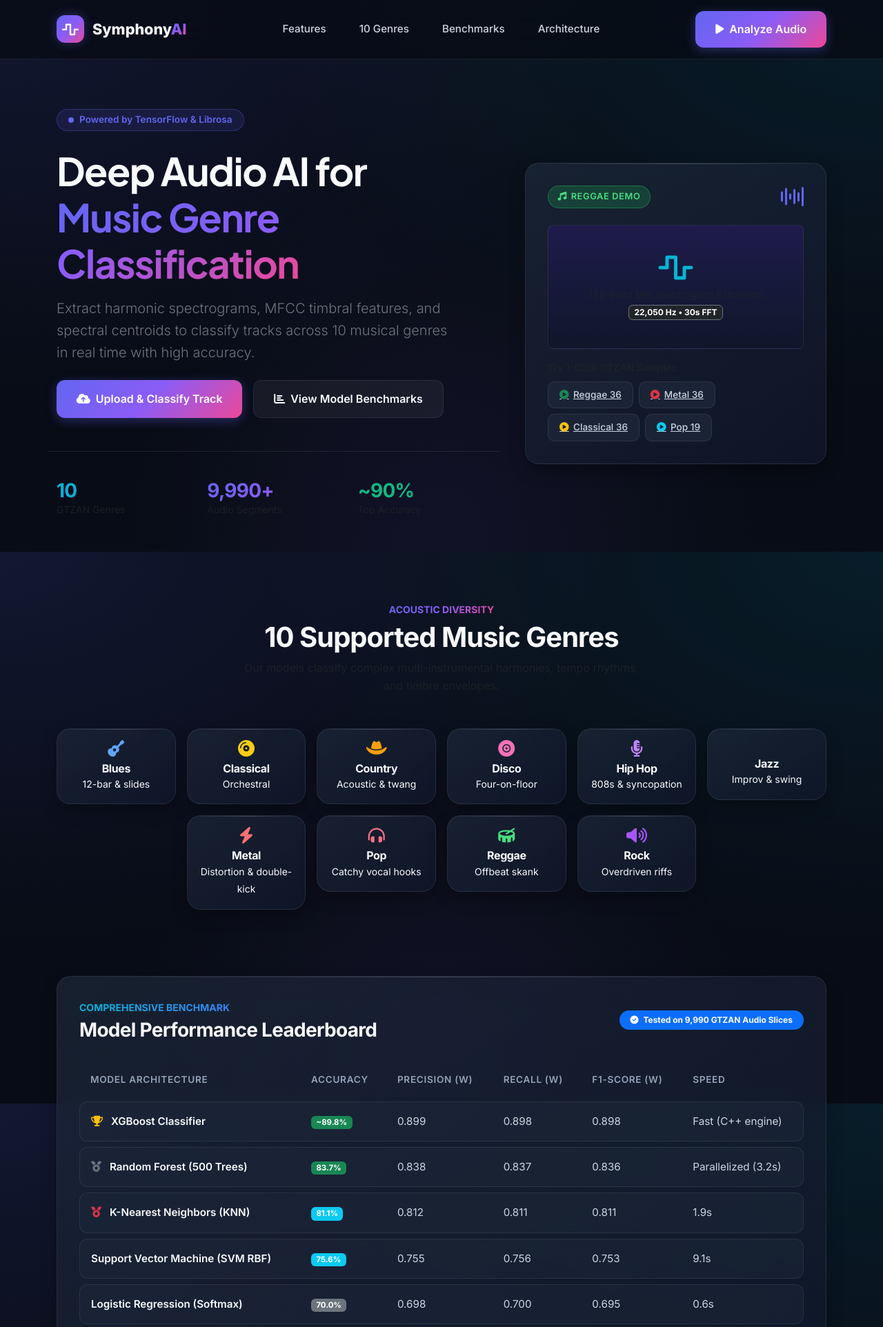
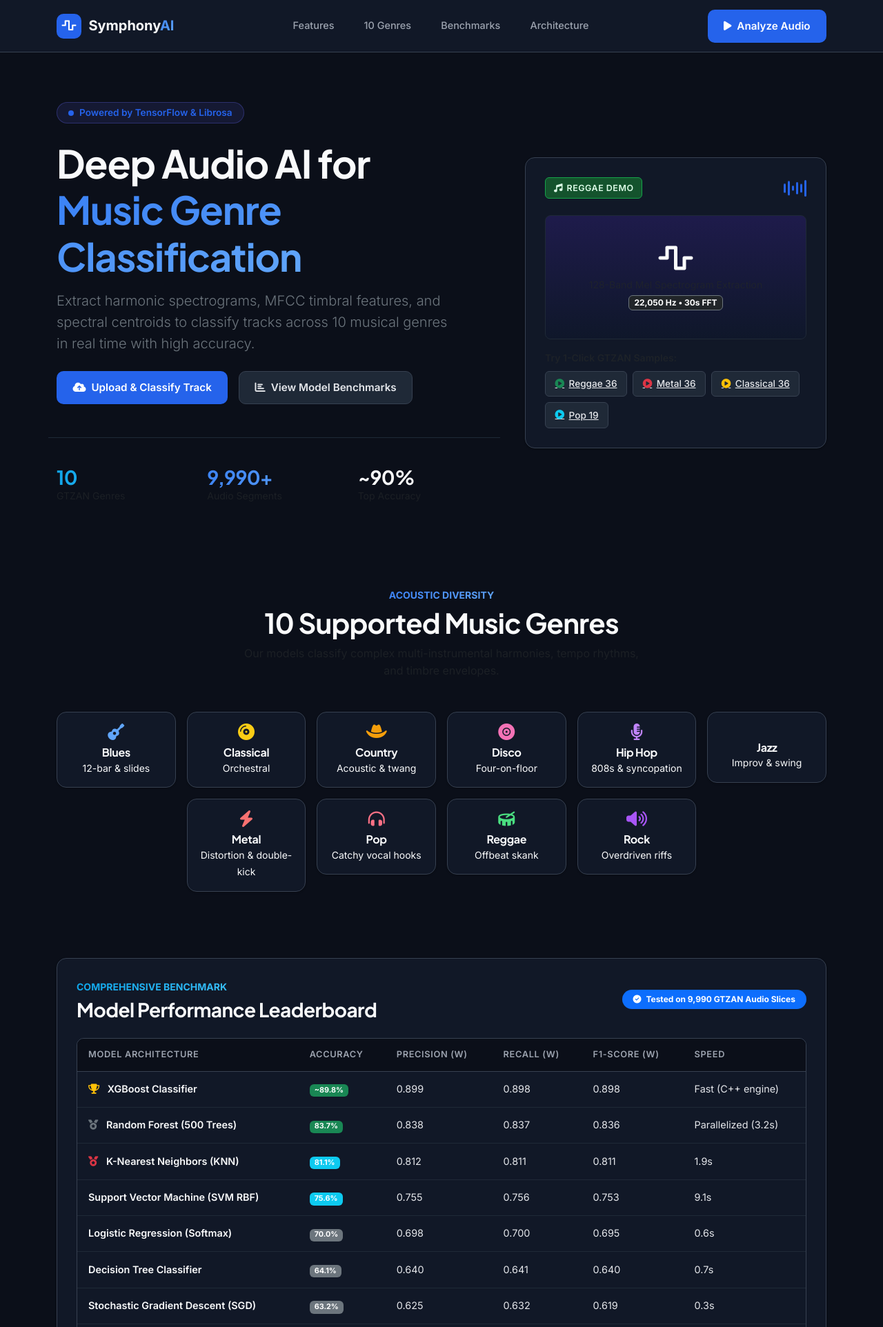
Before and after one commit to tejovanth17/music_genre_classification, a Flask app: page / in a window 1280 px wide. Shown: the top 1924 px of the page at 69% size. Run offline with Flask 3, Linux system fonts and the light colour scheme; parts of the project's set-up code (start-up, migrations or seed data) failed here and were passed over.

Commit message:
Refactor CSS to enterprise production design system with solid slate/blue palette

```diff
--- a/static/css/style.css
+++ b/static/css/style.css
@@ -1,211 +1,224 @@
 /* ==========================================================================
-   AI MUSIC GENRE CLASSIFIER - PREMIUM DESIGN SYSTEM
-   Theme: Obsidian Glassmorphism with Cyberpunk Glow Accents
+   SYMPHONY AI - PRODUCTION ENTERPRISE DESIGN SYSTEM
+   Professional Solid Dark Palette (Slate / Royal Blue / Semantic Tokens)
    ========================================================================== */
 
 :root {
-    /* Color Palette */
-    --bg-base: #080C16;
-    --bg-surface-1: rgba(15, 23, 42, 0.75);
-    --bg-surface-2: rgba(30, 41, 59, 0.65);
-    --bg-surface-card: rgba(23, 32, 54, 0.8);
-    --bg-glass-input: rgba(15, 23, 42, 0.6);
+    /* Base Solid Surfaces */
+    --bg-base: #0B0F19;
+    --bg-surface: #111827;
+    --bg-surface-elevated: #1F2937;
+    --bg-surface-hover: #374151;
+    --bg-input: #111827;
 
-    /* Neon & Accent Tokens */
-    --primary: #6366F1;
-    --primary-hover: #4F46E5;
-    --primary-glow: rgba(99, 102, 241, 0.35);
+    /* Core Brand Tokens */
+    --primary: #2563EB;
+    --primary-hover: #1D4ED8;
+    --primary-active: #1E40AF;
+    --primary-light: rgba(37, 99, 235, 0.15);
 
-    --accent-cyan: #06B6D4;
-    --accent-cyan-glow: rgba(6, 182, 212, 0.3);
-    --accent-violet: #8B5CF6;
-    --accent-emerald: #10B981;
-    --accent-amber: #F59E0B;
-    --accent-rose: #F43F5E;
+    /* Semantic Production Colors */
+    --success: #10B981;
+    --success-bg: rgba(16, 185, 129, 0.12);
+    --success-border: #059669;
 
-    /* Gradients */
-    --grad-primary: linear-gradient(135deg, #6366F1 0%, #8B5CF6 50%, #EC4899 100%);
-    --grad-cyan: linear-gradient(135deg, #06B6D4 0%, #3B82F6 100%);
-    --grad-card: linear-gradient(145deg, rgba(30, 41, 59, 0.7) 0%, rgba(15, 23, 42, 0.85) 100%);
-    --grad-glow: radial-gradient(circle at 50% 0%, rgba(99, 102, 241, 0.15), transparent 70%);
+    --warning: #F59E0B;
+    --warning-bg: rgba(245, 158, 11, 0.12);
+    --warning-border: #D97706;
 
-    /* Text Hierarchy */
-    --text-primary: #F8FAFC;
-    --text-secondary: #CBD5E1;
-    --text-muted: #94A3B8;
-    --text-dim: #64748B;
+    --danger: #EF4444;
+    --danger-bg: rgba(239, 68, 68, 0.12);
+    --danger-border: #DC2626;
 
-    /* Borders & Outlines */
-    --border-subtle: rgba(255, 255, 255, 0.08);
-    --border-bright: rgba(255, 255, 255, 0.18);
-    --border-accent: rgba(99, 102, 241, 0.5);
+    --info: #0EA5E9;
+    --info-bg: rgba(14, 165, 233, 0.12);
+    --info-border: #0284C7;
+
+    --indigo: #6366F1;
+    --violet: #8B5CF6;
+
+    /* Typography & Neutral Scale */
+    --text-primary: #F9FAFB;
+    --text-secondary: #E5E7EB;
+    --text-muted: #9CA3AF;
+    --text-dim: #6B7280;
+
+    /* Borders & Dividers */
+    --border-subtle: #1F2937;
+    --border-default: #374151;
+    --border-highlight: #4B5563;
+    --border-focus: #3B82F6;
 
     /* Shadows */
-    --shadow-sm: 0 4px 6px -1px rgba(0, 0, 0, 0.2);
-    --shadow-md: 0 10px 25px -3px rgba(0, 0, 0, 0.35);
-    --shadow-glow: 0 0 30px var(--primary-glow);
-    --shadow-cyan-glow: 0 0 25px var(--accent-cyan-glow);
+    --shadow-xs: 0 1px 2px 0 rgba(0, 0, 0, 0.05);
+    --shadow-sm: 0 1px 3px 0 rgba(0, 0, 0, 0.2), 0 1px 2px -1px rgba(0, 0, 0, 0.2);
+    --shadow-md: 0 4px 6px -1px rgba(0, 0, 0, 0.3), 0 2px 4px -2px rgba(0, 0, 0, 0.3);
+    --shadow-lg: 0 10px 15px -3px rgba(0, 0, 0, 0.4), 0 4px 6px -4px rgba(0, 0, 0, 0.4);
 
-    /* Transitions */
-    --transition-fast: 0.2s cubic-bezier(0.4, 0, 0.2, 1);
-    --transition-smooth: 0.35s cubic-bezier(0.16, 1, 0.3, 1);
+    /* Layout Constants */
+    --radius-sm: 6px;
+    --radius-md: 10px;
+    --radius-lg: 14px;
+    --radius-xl: 18px;
+    --transition: 0.18s ease-in-out;
 }
 
-/* Global Reset & Base */
+/* Base Reset & Setup */
 *, *::before, *::after {
     box-sizing: border-box;
     margin: 0;
     padding: 0;
 }
 
+html {
+    scroll-behavior: smooth;
+}
+
 body {
-    font-family: 'Inter', system-ui, -apple-system, sans-serif;
+    font-family: 'Inter', -apple-system, BlinkMacSystemFont, 'Segoe UI', Roboto, sans-serif;
     background-color: var(--bg-base);
     color: var(--text-primary);
-    line-height: 1.6;
+    line-height: 1.55;
     min-height: 100vh;
     overflow-x: hidden;
-    background-image:
-        radial-gradient(at 0% 0%, rgba(99, 102, 241, 0.12) 0px, transparent 50%),
-        radial-gradient(at 100% 0%, rgba(6, 182, 212, 0.1) 0px, transparent 50%),
-        radial-gradient(at 50% 100%, rgba(139, 92, 246, 0.08) 0px, transparent 50%);
-    background-attachment: fixed;
+    -webkit-font-smoothing: antialiased;
+    -moz-osx-font-smoothing: grayscale;
 }
 
-/* Typography */
+/* Typography Hierarchy */
 h1, h2, h3, h4, h5, h6 {
+    font-family: 'Plus Jakarta Sans', 'Inter', sans-serif;
     font-weight: 700;
-    letter-spacing: -0.025em;
     color: var(--text-primary);
+    letter-spacing: -0.02em;
+}
+
+p {
+    color: var(--text-muted);
 }
 
 .text-gradient {
-    background: var(--grad-primary);
+    color: var(--primary);
+    background: linear-gradient(135deg, #3B82F6 0%, #60A5FA 100%);
     -webkit-background-clip: text;
     -webkit-text-fill-color: transparent;
 }
 
 .text-cyan-gradient {
-    background: var(--grad-cyan);
+    color: var(--info);
+    background: linear-gradient(135deg, #0EA5E9 0%, #38BDF8 100%);
     -webkit-background-clip: text;
     -webkit-text-fill-color: transparent;
 }
 
-/* Glassmorphism Navigation Bar */
+/* Navigation Bar */
 .navbar-custom {
-    background: rgba(8, 12, 22, 0.8);
-    backdrop-filter: blur(20px);
-    -webkit-backdrop-filter: blur(20px);
-    border-bottom: 1px solid var(--border-subtle);
-    padding: 1rem 0;
+    background-color: var(--bg-surface);
+    border-bottom: 1px solid var(--border-default);
+    padding: 0.85rem 0;
     position: sticky;
     top: 0;
     z-index: 1000;
-    transition: var(--transition-fast);
 }
 
 .navbar-brand {
     display: flex;
     align-items: center;
-    gap: 0.75rem;
-    font-size: 1.35rem;
-    font-weight: 800;
+    gap: 0.65rem;
+    font-size: 1.25rem;
+    font-weight: 700;
     color: var(--text-primary) !important;
     text-decoration: none;
 }
 
 .brand-icon {
-    width: 40px;
-    height: 40px;
-    border-radius: 12px;
-    background: var(--grad-primary);
+    width: 36px;
+    height: 36px;
+    border-radius: var(--radius-md);
+    background-color: var(--primary);
     display: flex;
     align-items: center;
     justify-content: center;
-    color: #fff;
-    font-size: 1.2rem;
-    box-shadow: 0 0 15px var(--primary-glow);
+    color: #FFFFFF;
+    font-size: 1.05rem;
 }
 
 .nav-link-custom {
-    color: var(--text-secondary) !important;
+    color: var(--text-muted) !important;
     font-weight: 500;
-    font-size: 0.95rem;
-    padding: 0.5rem 1rem !important;
-    border-radius: 8px;
-    transition: var(--transition-fast);
+    font-size: 0.9rem;
+    padding: 0.45rem 0.85rem !important;
+    border-radius: var(--radius-sm);
+    transition: var(--transition);
     text-decoration: none;
 }
 
 .nav-link-custom:hover, .nav-link-custom.active {
     color: var(--text-primary) !important;
-    background: rgba(255, 255, 255, 0.05);
+    background-color: var(--bg-surface-elevated);
 }
 
-/* Glass Cards & Containers */
+/* Solid Production Cards */
 .glass-card {
-    background: var(--grad-card);
-    backdrop-filter: blur(16px);
-    -webkit-backdrop-filter: blur(16px);
-    border: 1px solid var(--border-subtle);
-    border-radius: 20px;
-    padding: 2rem;
-    box-shadow: var(--shadow-md);
-    transition: var(--transition-smooth);
+    background-color: var(--bg-surface);
+    border: 1px solid var(--border-default);
+    border-radius: var(--radius-lg);
+    padding: 1.75rem;
+    box-shadow: var(--shadow-sm);
+    transition: var(--transition);
     position: relative;
-    overflow: hidden;
 }
 
 .glass-card:hover {
-    border-color: var(--border-bright);
-    box-shadow: 0 15px 35px -5px rgba(0, 0, 0, 0.5), 0 0 20px rgba(99, 102, 241, 0.15);
-    transform: translateY(-3px);
+    border-color: var(--border-highlight);
+    box-shadow: var(--shadow-md);
 }
 
-.glass-card::before {
-    content: '';
-    position: absolute;
-    top: 0;
-    left: 0;
-    right: 0;
-    height: 1px;
-    background: linear-gradient(90deg, transparent, rgba(255, 255, 255, 0.2), transparent);
-}
-
-/* Buttons */
+/* Solid Buttons */
 .btn-primary-glow {
-    background: var(--grad-primary);
-    color: #fff;
+    background-color: var(--primary);
+    color: #FFFFFF;
     font-weight: 600;
-    border: none;
-    border-radius: 12px;
-    padding: 0.85rem 1.8rem;
-    font-size: 1rem;
+    border: 1px solid transparent;
+    border-radius: var(--radius-md);
+    padding: 0.7rem 1.4rem;
+    font-size: 0.95rem;
     cursor: pointer;
-    box-shadow: 0 4px 15px var(--primary-glow);
-    transition: var(--transition-fast);
+    transition: var(--transition);
     display: inline-flex;
     align-items: center;
     gap: 0.5rem;
     text-decoration: none;
+    box-shadow: var(--shadow-xs);
 }
 
 .btn-primary-glow:hover {
-    transform: translateY(-2px);
-    box-shadow: 0 8px 25px rgba(99, 102, 241, 0.55);
-    color: #fff;
+    background-color: var(--primary-hover);
+    color: #FFFFFF;
+}
+
+.btn-primary-glow:active {
+    background-color: var(--primary-active);
+    transform: translateY(1px);
+}
+
+.btn-primary-glow:disabled {
+    background-color: var(--border-default);
+    color: var(--text-dim);
+    cursor: not-allowed;
+    box-shadow: none;
 }
 
 .btn-secondary-glass {
-    background: rgba(255, 255, 255, 0.05);
-    color: var(--text-primary);
-    border: 1px solid var(--border-subtle);
-    border-radius: 12px;
-    padding: 0.85rem 1.8rem;
+    background-color: var(--bg-surface-elevated);
+    color: var(--text-secondary);
+    border: 1px solid var(--border-default);
+    border-radius: var(--radius-md);
+    padding: 0.7rem 1.4rem;
     font-weight: 600;
-    font-size: 1rem;
+    font-size: 0.95rem;
     cursor: pointer;
-    transition: var(--transition-fast);
+    transition: var(--transition);
     display: inline-flex;
     align-items: center;
     gap: 0.5rem;
@@ -213,225 +226,214 @@
 }
 
 .btn-secondary-glass:hover {
-    background: rgba(255, 255, 255, 0.1);
-    border-color: var(--border-bright);
-    color: #fff;
-    transform: translateY(-2px);
+    background-color: var(--bg-surface-hover);
+    border-color: var(--border-highlight);
+    color: var(--text-primary);
 }
 
 .btn-sample {
-    background: rgba(30, 41, 59, 0.8);
-    border: 1px solid var(--border-subtle);
+    background-color: var(--bg-surface-elevated);
+    border: 1px solid var(--border-default);
     color: var(--text-secondary);
-    border-radius: 10px;
-    padding: 0.5rem 1rem;
+    border-radius: var(--radius-sm);
+    padding: 0.45rem 0.85rem;
     font-size: 0.85rem;
     font-weight: 500;
     cursor: pointer;
-    transition: var(--transition-fast);
+    transition: var(--transition);
     display: inline-flex;
     align-items: center;
     gap: 0.4rem;
 }
 
 .btn-sample:hover {
-    background: var(--primary);
+    background-color: var(--primary-light);
     border-color: var(--primary);
-    color: #fff;
-    box-shadow: 0 0 12px var(--primary-glow);
+    color: #93C5FD;
 }
 
 /* Upload Dropzone */
 .dropzone-container {
-    border: 2px dashed rgba(99, 102, 241, 0.4);
-    border-radius: 18px;
+    border: 2px dashed var(--border-default);
+    border-radius: var(--radius-lg);
     padding: 3rem 2rem;
     text-align: center;
-    background: rgba(15, 23, 42, 0.5);
-    transition: var(--transition-fast);
+    background-color: var(--bg-base);
+    transition: var(--transition);
     cursor: pointer;
     position: relative;
 }
 
 .dropzone-container:hover, .dropzone-container.dragover {
-    border-color: var(--accent-cyan);
-    background: rgba(6, 182, 212, 0.05);
-    box-shadow: 0 0 30px rgba(6, 182, 212, 0.2);
+    border-color: var(--primary);
+    background-color: rgba(37, 99, 235, 0.04);
 }
 
 .dropzone-icon {
-    width: 72px;
-    height: 72px;
-    margin: 0 auto 1.25rem;
+    width: 60px;
+    height: 60px;
+    margin: 0 auto 1rem;
     border-radius: 50%;
-    background: rgba(99, 102, 241, 0.15);
+    background-color: var(--primary-light);
     display: flex;
     align-items: center;
     justify-content: center;
-    font-size: 2rem;
-    color: var(--primary);
-    box-shadow: 0 0 20px var(--primary-glow);
-    transition: var(--transition-fast);
+    font-size: 1.75rem;
+    color: #60A5FA;
+    transition: var(--transition);
 }
 
 .dropzone-container:hover .dropzone-icon {
-    transform: scale(1.1);
-    color: var(--accent-cyan);
-    background: rgba(6, 182, 212, 0.2);
+    background-color: var(--primary);
+    color: #FFFFFF;
 }
 
-/* Audio Player Widget */
+/* Audio Player Component */
 .audio-player-card {
-    background: rgba(15, 23, 42, 0.9);
-    border: 1px solid var(--border-subtle);
-    border-radius: 16px;
-    padding: 1.25rem 1.5rem;
+    background-color: var(--bg-base);
+    border: 1px solid var(--border-default);
+    border-radius: var(--radius-md);
+    padding: 1rem 1.25rem;
     display: flex;
     align-items: center;
-    gap: 1.25rem;
-    box-shadow: var(--shadow-sm);
+    gap: 1rem;
 }
 
 .play-btn {
-    width: 48px;
-    height: 48px;
+    width: 42px;
+    height: 42px;
     border-radius: 50%;
-    background: var(--grad-primary);
+    background-color: var(--primary);
     border: none;
-    color: #fff;
-    font-size: 1.1rem;
+    color: #FFFFFF;
+    font-size: 1rem;
     display: flex;
     align-items: center;
     justify-content: center;
     cursor: pointer;
-    box-shadow: 0 0 15px var(--primary-glow);
-    transition: var(--transition-fast);
+    transition: var(--transition);
     flex-shrink: 0;
 }
 
 .play-btn:hover {
-    transform: scale(1.08);
+    background-color: var(--primary-hover);
 }
 
-/* Sound Wave Animation */
+/* Sound Wave Bars */
 .wave-bars {
     display: flex;
     align-items: center;
     gap: 3px;
-    height: 28px;
+    height: 24px;
 }
 
 .wave-bar {
     width: 3px;
-    background: var(--primary);
-    border-radius: 3px;
+    background-color: var(--primary);
+    border-radius: 2px;
     animation: wavePulse 1.2s ease-in-out infinite alternate;
 }
 
-.wave-bar:nth-child(2) { animation-delay: 0.2s; height: 18px; }
-.wave-bar:nth-child(3) { animation-delay: 0.4s; height: 26px; }
-.wave-bar:nth-child(4) { animation-delay: 0.1s; height: 12px; }
-.wave-bar:nth-child(5) { animation-delay: 0.5s; height: 22px; }
-.wave-bar:nth-child(6) { animation-delay: 0.3s; height: 15px; }
-.wave-bar:nth-child(7) { animation-delay: 0.6s; height: 28px; }
+.wave-bar:nth-child(2) { animation-delay: 0.2s; height: 16px; }
+.wave-bar:nth-child(3) { animation-delay: 0.4s; height: 22px; }
+.wave-bar:nth-child(4) { animation-delay: 0.1s; height: 10px; }
+.wave-bar:nth-child(5) { animation-delay: 0.5s; height: 18px; }
+.wave-bar:nth-child(6) { animation-delay: 0.3s; height: 14px; }
+.wave-bar:nth-child(7) { animation-delay: 0.6s; height: 24px; }
 
 @keyframes wavePulse {
     0% { transform: scaleY(0.3); }
     100% { transform: scaleY(1); }
 }
 
-/* Genre Pills & Tags */
+/* Solid Genre Badges (Accessible High-Contrast) */
 .genre-badge {
-    padding: 0.35rem 0.85rem;
-    border-radius: 20px;
-    font-size: 0.8rem;
+    padding: 0.3rem 0.75rem;
+    border-radius: var(--radius-sm);
+    font-size: 0.78rem;
     font-weight: 600;
     text-transform: uppercase;
-    letter-spacing: 0.05em;
+    letter-spacing: 0.04em;
     display: inline-flex;
     align-items: center;
     gap: 0.35rem;
 }
 
-.badge-blues { background: rgba(59, 130, 246, 0.2); color: #60A5FA; border: 1px solid rgba(59, 130, 246, 0.4); }
-.badge-classical { background: rgba(234, 179, 8, 0.2); color: #FACC15; border: 1px solid rgba(234, 179, 8, 0.4); }
-.badge-country { background: rgba(217, 119, 6, 0.2); color: #F59E0B; border: 1px solid rgba(217, 119, 6, 0.4); }
-.badge-disco { background: rgba(236, 72, 153, 0.2); color: #F472B6; border: 1px solid rgba(236, 72, 153, 0.4); }
-.badge-hiphop { background: rgba(168, 85, 247, 0.2); color: #C084FC; border: 1px solid rgba(168, 85, 247, 0.4); }
-.badge-jazz { background: rgba(20, 184, 166, 0.2); color: #2DD4BF; border: 1px solid rgba(20, 184, 166, 0.4); }
-.badge-metal { background: rgba(239, 68, 68, 0.2); color: #F87171; border: 1px solid rgba(239, 68, 68, 0.4); }
-.badge-pop { background: rgba(244, 63, 94, 0.2); color: #FB7185; border: 1px solid rgba(244, 63, 94, 0.4); }
-.badge-reggae { background: rgba(34, 197, 94, 0.2); color: #4ADE80; border: 1px solid rgba(34, 197, 94, 0.4); }
-.badge-rock { background: rgba(147, 51, 234, 0.2); color: #A855F7; border: 1px solid rgba(147, 51, 234, 0.4); }
+.badge-blues     { background: #1E3A8A; color: #DBEAFE; border: 1px solid #3B82F6; }
+.badge-classical { background: #78350F; color: #FEF3C7; border: 1px solid #D97706; }
+.badge-country   { background: #7C2D12; color: #FFEDD5; border: 1px solid #EA580C; }
+.badge-disco     { background: #831843; color: #FCE7F3; border: 1px solid #DB2777; }
+.badge-hiphop    { background: #581C87; color: #F3E8FF; border: 1px solid #9333EA; }
+.badge-jazz      { background: #134E4A; color: #CCFBF1; border: 1px solid #0D9488; }
+.badge-metal     { background: #7F1D1D; color: #FEE2E2; border: 1px solid #DC2626; }
+.badge-pop       { background: #881337; color: #FFE4E6; border: 1px solid #E11D48; }
+.badge-reggae    { background: #14532D; color: #DCFCE7; border: 1px solid #16A34A; }
+.badge-rock      { background: #4C1D95; color: #EDE9FE; border: 1px solid #7C3AED; }
 
-/* Confidence Progress Bar */
+/* Confidence Meter Bar */
 .confidence-meter {
-    height: 10px;
-    background: rgba(255, 255, 255, 0.08);
-    border-radius: 10px;
+    height: 8px;
+    background-color: var(--border-default);
+    border-radius: 4px;
     overflow: hidden;
-    position: relative;
 }
 
 .confidence-fill {
     height: 100%;
-    border-radius: 10px;
-    background: var(--grad-primary);
-    transition: width 1s cubic-bezier(0.16, 1, 0.3, 1);
-    box-shadow: 0 0 10px var(--primary-glow);
+    border-radius: 4px;
+    background-color: var(--primary);
+    transition: width 0.8s cubic-bezier(0.16, 1, 0.3, 1);
 }
 
-/* Custom Table for Benchmarks */
+/* Professional Tables */
 .custom-table {
     width: 100%;
     border-collapse: separate;
-    border-spacing: 0 8px;
+    border-spacing: 0;
+    background-color: var(--bg-surface);
+    border: 1px solid var(--border-default);
+    border-radius: var(--radius-md);
+    overflow: hidden;
 }
 
 .custom-table th {
-    padding: 0.75rem 1rem;
+    padding: 0.85rem 1rem;
     color: var(--text-muted);
-    font-size: 0.85rem;
+    background-color: var(--bg-base);
+    font-size: 0.8rem;
     font-weight: 600;
     text-transform: uppercase;
     letter-spacing: 0.05em;
-    border: none;
+    border-bottom: 1px solid var(--border-default);
 }
 
 .custom-table td {
-    padding: 1rem;
-    background: rgba(30, 41, 59, 0.5);
-    border-top: 1px solid var(--border-subtle);
+    padding: 0.9rem 1rem;
+    color: var(--text-secondary);
+    font-size: 0.9rem;
     border-bottom: 1px solid var(--border-subtle);
-    color: var(--text-secondary);
-    font-size: 0.95rem;
+}
+
+.custom-table tr:last-child td {
+    border-bottom: none;
+}
+
+.custom-table tr:hover td {
+    background-color: var(--bg-surface-elevated);
 }
 
 .custom-table tr td:first-child {
-    border-left: 1px solid var(--border-subtle);
-    border-top-left-radius: 12px;
-    border-bottom-left-radius: 12px;
     font-weight: 600;
     color: var(--text-primary);
-}
-
-.custom-table tr td:last-child {
-    border-right: 1px solid var(--border-subtle);
-    border-top-right-radius: 12px;
-    border-bottom-right-radius: 12px;
-}
-
-.custom-table tr:hover td {
-    background: rgba(99, 102, 241, 0.1);
-    border-color: rgba(99, 102, 241, 0.3);
 }
 
 /* Processing Overlay */
 .processing-overlay {
     position: fixed;
     inset: 0;
-    background: rgba(8, 12, 22, 0.92);
-    backdrop-filter: blur(15px);
+    background-color: rgba(11, 15, 25, 0.92);
+    backdrop-filter: blur(8px);
+    -webkit-backdrop-filter: blur(8px);
     display: none;
     flex-direction: column;
     align-items: center;
```
Also changed, not shown: other parts of static/css/style.css (+8 -29 lines).
